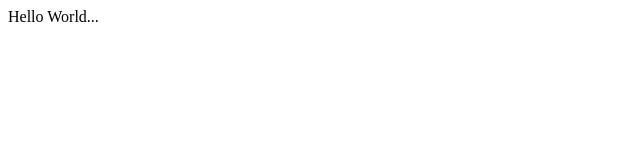
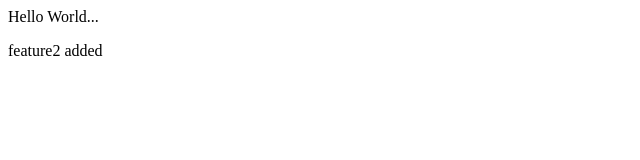
Before and after one commit to sardars270/FirstProject, a plain HTML site: page index.html in a window 1280 px wide. Shown: the full height of the page, 0-640 px from the left. Drawn offline with Linux system fonts and the light colour scheme.

Commit message:
feature2 added

```diff
--- a/index.html
+++ b/index.html
@@ -1 +1,2 @@
 <p>Hello World...</p>
+<p>feature2 added</p>
```
